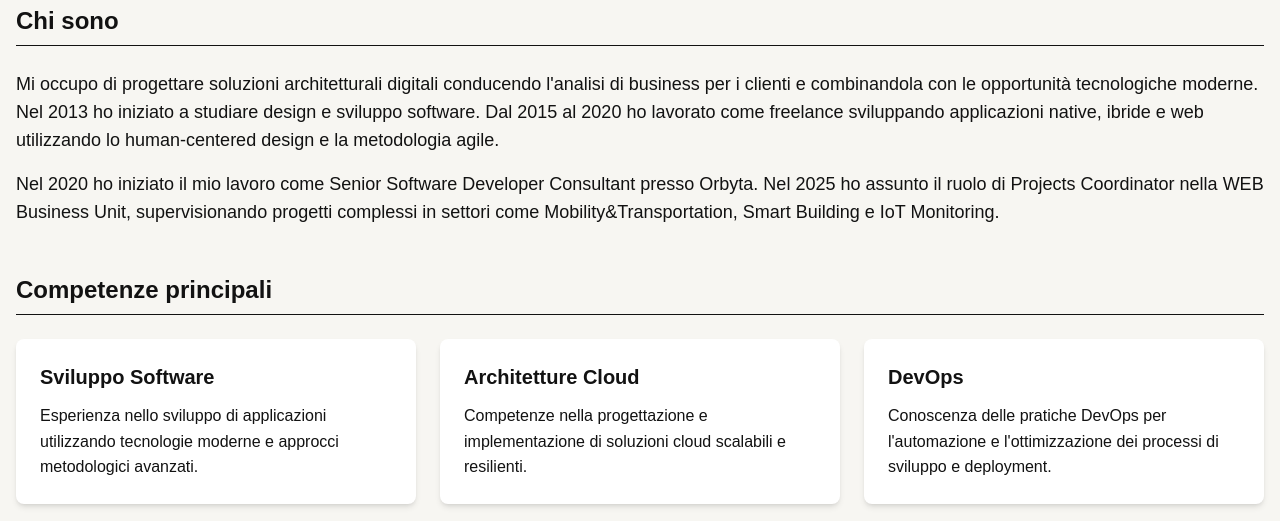
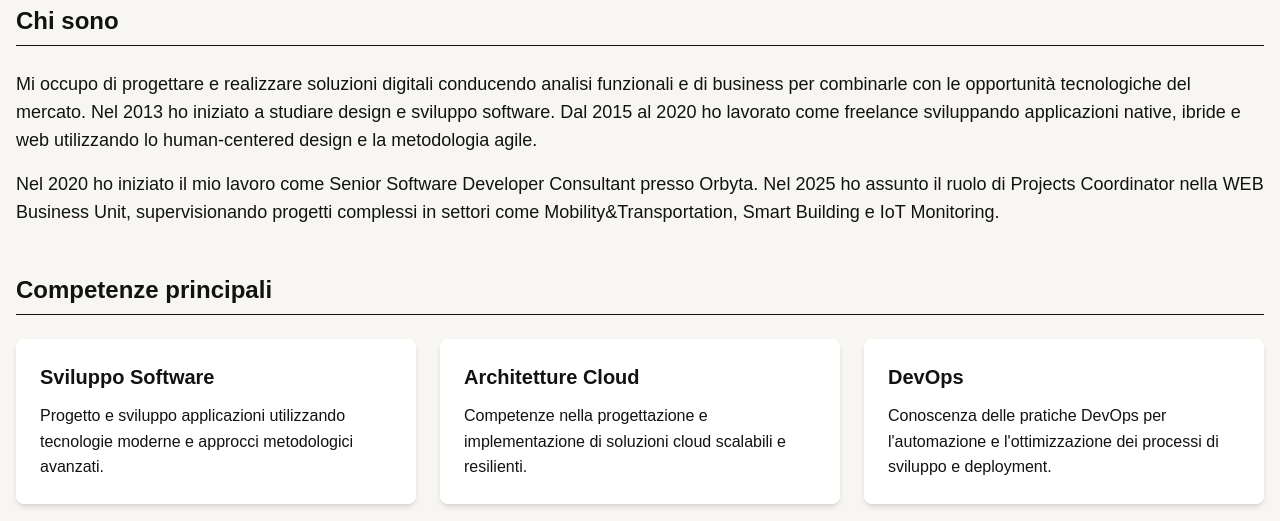
Before and after one commit to ludobit/website, a Next.js app: page / in a window 1280 px wide. Shown: the part 431-952 px from the top of the page. Built offline with nearby package versions, Linux system fonts and the light colour scheme.

Commit message:
fix: minor copy

```diff
--- a/app/context/LanguageContext.tsx
+++ b/app/context/LanguageContext.tsx
@@ -38,7 +38,7 @@ const translations = {
     main_skills: "Competenze principali",
     software_development: "Sviluppo Software",
     software_development_desc:
-      "Esperienza nello sviluppo di applicazioni utilizzando tecnologie moderne e approcci metodologici avanzati.",
+      "Progetto e sviluppo applicazioni utilizzando tecnologie moderne e approcci metodologici avanzati.",
     cloud_architectures: "Architetture Cloud",
     cloud_architectures_desc:
       "Competenze nella progettazione e implementazione di soluzioni cloud scalabili e resilienti.",
@@ -48,7 +48,7 @@ const translations = {
 
     // Bio
     bio_p1:
-      "Mi occupo di progettare soluzioni architetturali digitali conducendo l'analisi di business per i clienti e combinandola con le opportunità tecnologiche moderne. Nel 2013 ho iniziato a studiare design e sviluppo software. Dal 2015 al 2020 ho lavorato come freelance sviluppando applicazioni native, ibride e web utilizzando lo human-centered design e la metodologia agile.",
+      "Mi occupo di progettare e realizzare soluzioni digitali conducendo analisi funzionali e di business per combinarle con le opportunità tecnologiche del mercato. Nel 2013 ho iniziato a studiare design e sviluppo software. Dal 2015 al 2020 ho lavorato come freelance sviluppando applicazioni native, ibride e web utilizzando lo human-centered design e la metodologia agile.",
     bio_p2:
       "Nel 2020 ho iniziato il mio lavoro come Senior Software Developer Consultant presso Orbyta. Nel 2025 ho assunto il ruolo di Projects Coordinator nella WEB Business Unit, supervisionando progetti complessi in settori come Mobility&Transportation, Smart Building e IoT Monitoring.",
 
--- a/app/layout.tsx
+++ b/app/layout.tsx
@@ -1,4 +1,4 @@
-import type { Metadata } from "next";
+import type { Metadata, Viewport } from "next";
 import { Geist, Geist_Mono } from "next/font/google";
 import { Analytics } from "@vercel/analytics/react";
 import { ThemeProvider } from "./context/ThemeContext";
@@ -20,7 +20,11 @@ const geistMono = Geist_Mono({
 export const metadata: Metadata = {
   title: "Ludovico Dellavecchia",
   description: "Sito personale di Ludovico Dellavecchia",
-  viewport: "width=device-width, initial-scale=1.0",
+};
+
+export const viewport: Viewport = {
+  width: "device-width",
+  initialScale: 1.0,
 };
 
 export default function RootLayout({
```
